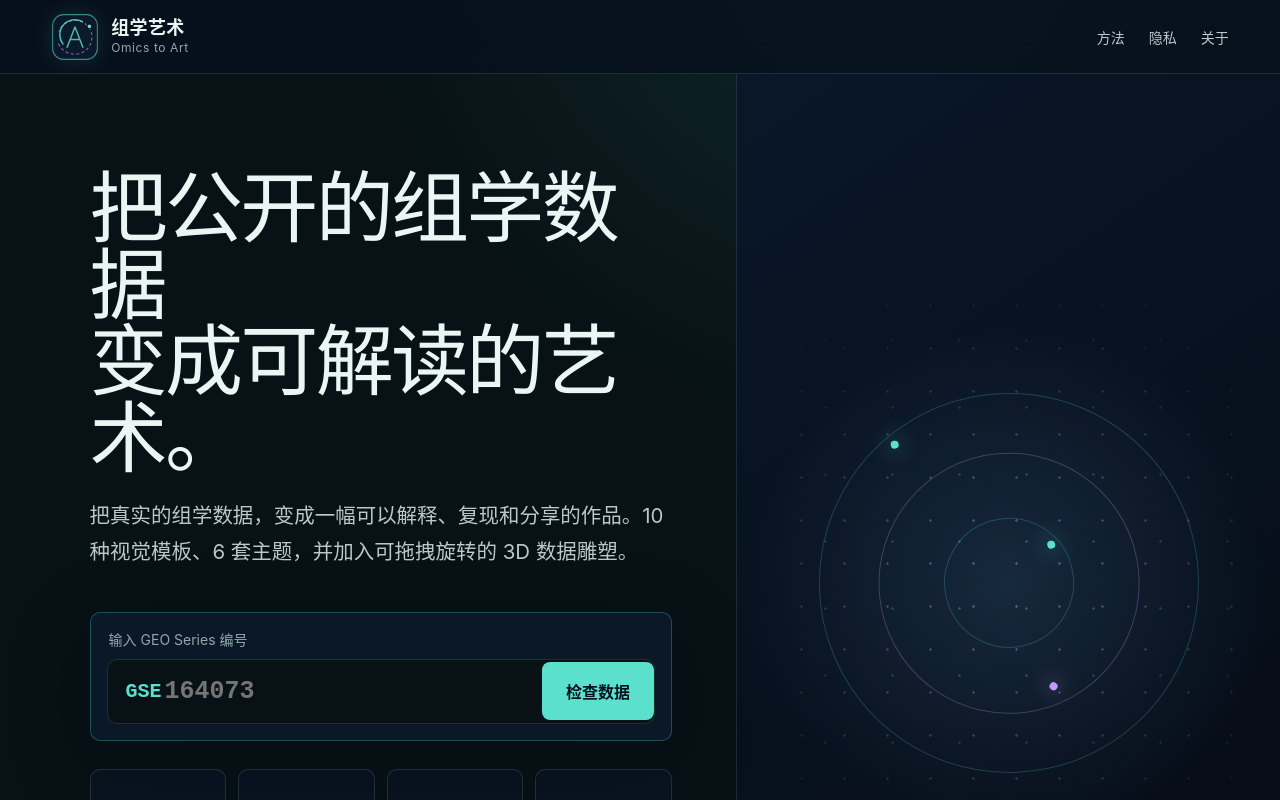
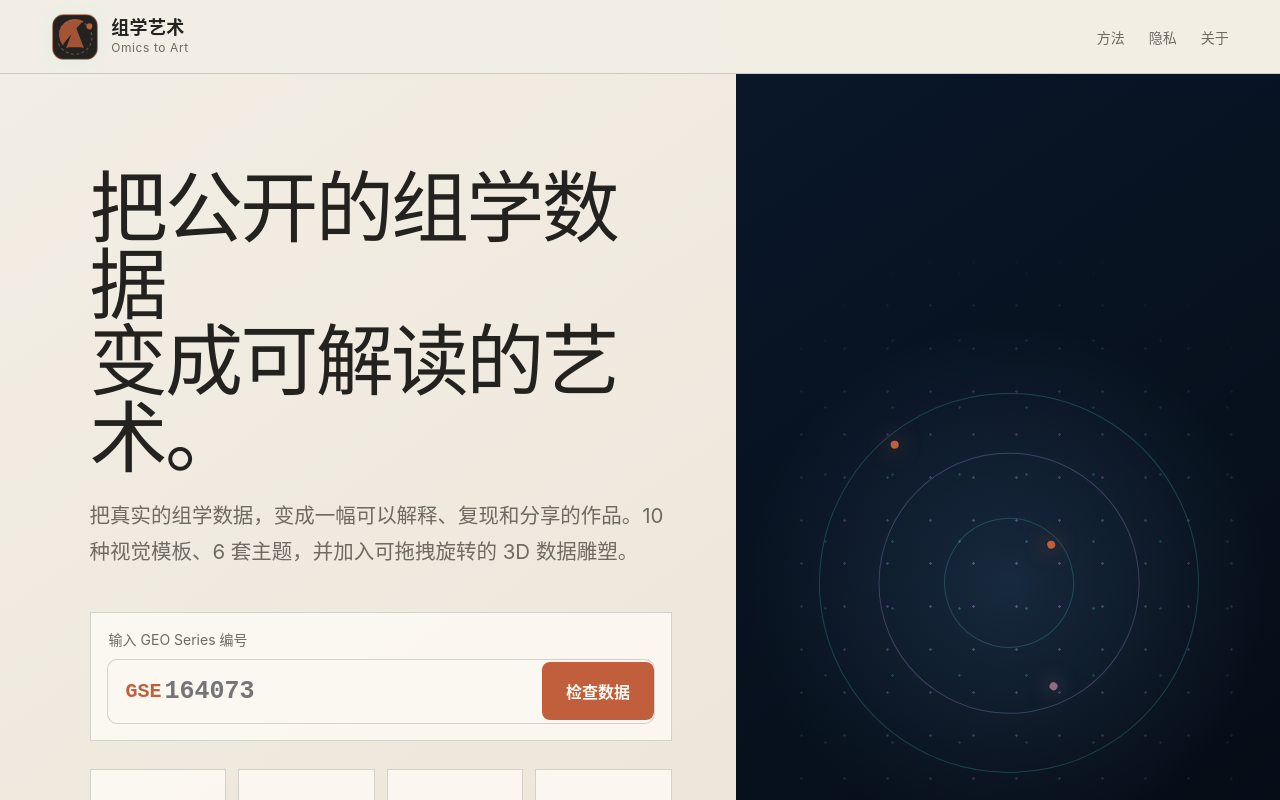
Before and after one commit to heyhey-yoyo/omics-to-art, a React (Vite) app in the folder apps/web/: page / in a window 1280 px wide. Shown: the top 800 px of the page. Built offline with nearby package versions, Linux system fonts and the light colour scheme; what @omics-to-art/templates would draw is missing.

Commit message:
refactor: align interface with ydchen portfolio

```diff
--- a/apps/web/src/styles.css
+++ b/apps/web/src/styles.css
@@ -239,3 +239,21 @@ canvas:focus-visible { outline: 2px solid var(--accent); outline-offset: 4px; }
 button, input, select { border-radius: 8px; }
 .input-row { border-radius: 10px; overflow: hidden; }
 .entry-card, .file-card, .local-fallback, .processing-card, .accession-box, .empty-state, .error-notice, .canvas-tooltip, .toast, .grade, .control select, .control input[type=number], .gene-search input, .canvas-stage canvas { border-radius: 10px; }
+/* Portfolio visual system for the data-art studio. Keep deterministic renderers and export behavior unchanged. */
+:root{color-scheme:light;--bg:#f3eee5;--panel:rgba(255,252,247,.84);--panel-2:#ebe4d8;--text:#24221f;--muted:#6f6a62;--line:rgba(36,34,31,.18);--line-strong:rgba(36,34,31,.3);--accent:#c15f3c;--accent-2:#8e6b80;--warn:#a56b2b;--danger:#b84a45;--content:1440px}
+body{background:radial-gradient(circle at 82% -8%,rgba(193,95,60,.1),transparent 32%),var(--bg);color:var(--text)}
+.topbar{background:rgba(243,238,229,.94);border-color:var(--line);backdrop-filter:blur(14px)}
+.mark-frame{fill:#24221f;stroke:rgba(193,95,60,.5)}.mark-orbit{stroke:rgba(142,107,128,.6)}.mark-letter,.mark-node{stroke:#c15f3c;fill:#c15f3c}.brand small,.topbar nav{color:var(--muted)}.topbar nav a:hover{color:#24221f}
+.hero{background:linear-gradient(145deg,#f3eee5,#ebe4d8);padding-top:clamp(68px,9vh,108px)}
+.hero>p,.dataset-header h2,.warning-panel p,.document-page .lead,.document-page p{color:var(--muted)}
+.accession-box,.entry-card,.file-card,.processing-card,.grade,.local-fallback,.empty-state,.error-notice{background:rgba(255,252,247,.78);border-color:var(--line);border-radius:0;box-shadow:none;color:var(--text)}
+.input-row{background:#fbf8f2;border-color:var(--line)}.input-row input{color:var(--text)}.input-row button,.primary,.toolbar-actions .primary{background:#c15f3c;color:#fbf8f2}
+.entry-card:hover{background:#f0ded4;border-color:rgba(193,95,60,.4);transform:none}.file-card.recommended{border-color:rgba(193,95,60,.45);box-shadow:inset 3px 0 0 #c15f3c}
+.file-card code,.processing-card ol{color:var(--muted)}.file-card button,.local-fallback button,.toolbar-actions button,.export-grid button,.gene-search button,.inline-control button{background:#f0ded4;border-color:rgba(193,95,60,.3);color:#7c3422}
+.studio-page{background:#ebe4d8}.studio-toolbar{background:rgba(243,238,229,.94);border-color:var(--line)}.control-panel{background:#ebe4d8}.panel{border-color:var(--line);background:rgba(255,252,247,.7)}.panel h3,.control>span,.check-row{color:var(--muted)}
+.template-list button{background:transparent;border-color:var(--line);color:var(--text)}.template-list button.active{background:#f0ded4;border-color:rgba(193,95,60,.4)}
+.control select,.control input[type=number],.gene-search input{background:rgba(255,255,255,.46);color:var(--text);border-color:var(--line-strong)}
+.canvas-stage{background-color:#ebe4d8;background-image:linear-gradient(rgba(36,34,31,.055) 1px,transparent 1px),linear-gradient(90deg,rgba(36,34,31,.055) 1px,transparent 1px)}
+.canvas-stage canvas{background:#24221f;box-shadow:none;border-color:var(--line)}
+.canvas-tooltip,.canvas-stage-actions span{background:rgba(255,252,247,.9);border-color:var(--line);color:var(--text)}.canvas-tooltip span{color:var(--muted)}
+.document-page{color:var(--text)}
```
Also changed, not shown: 2 other files (tests, documents, lock files or other folders).
